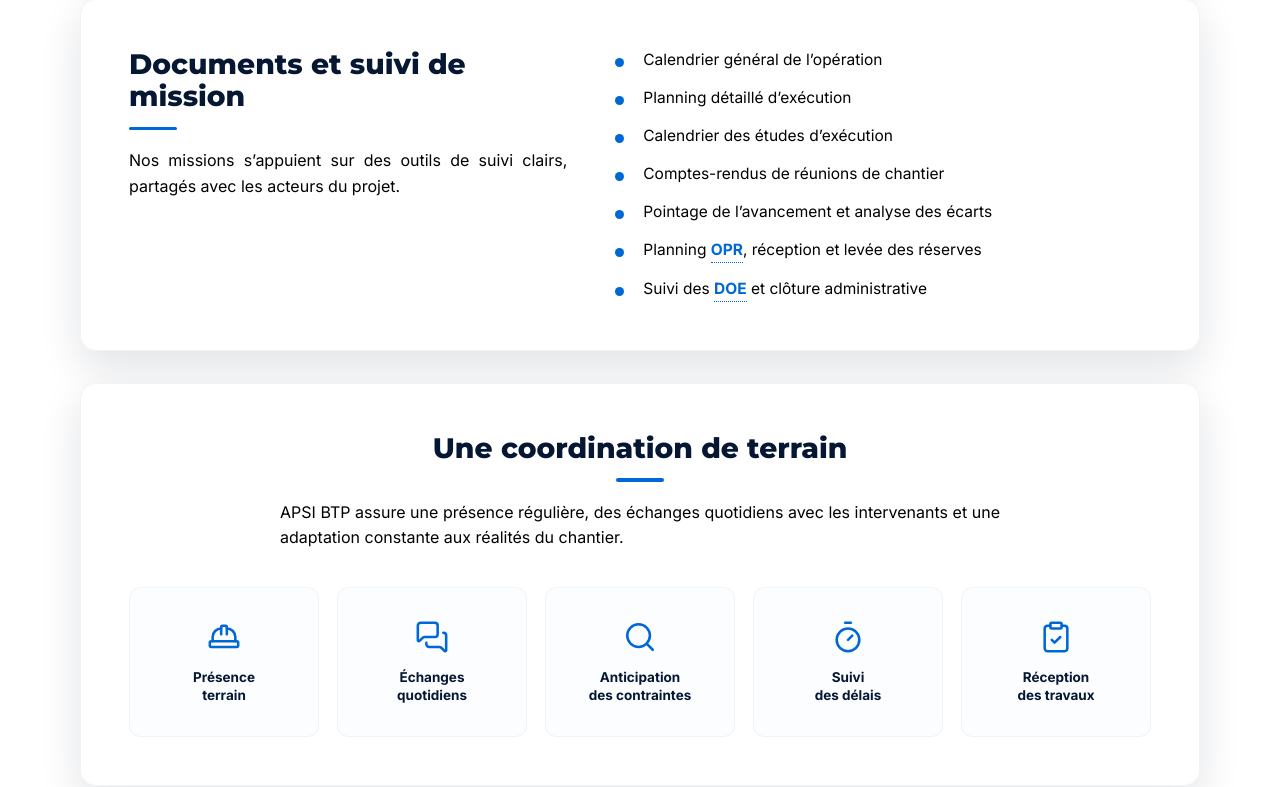
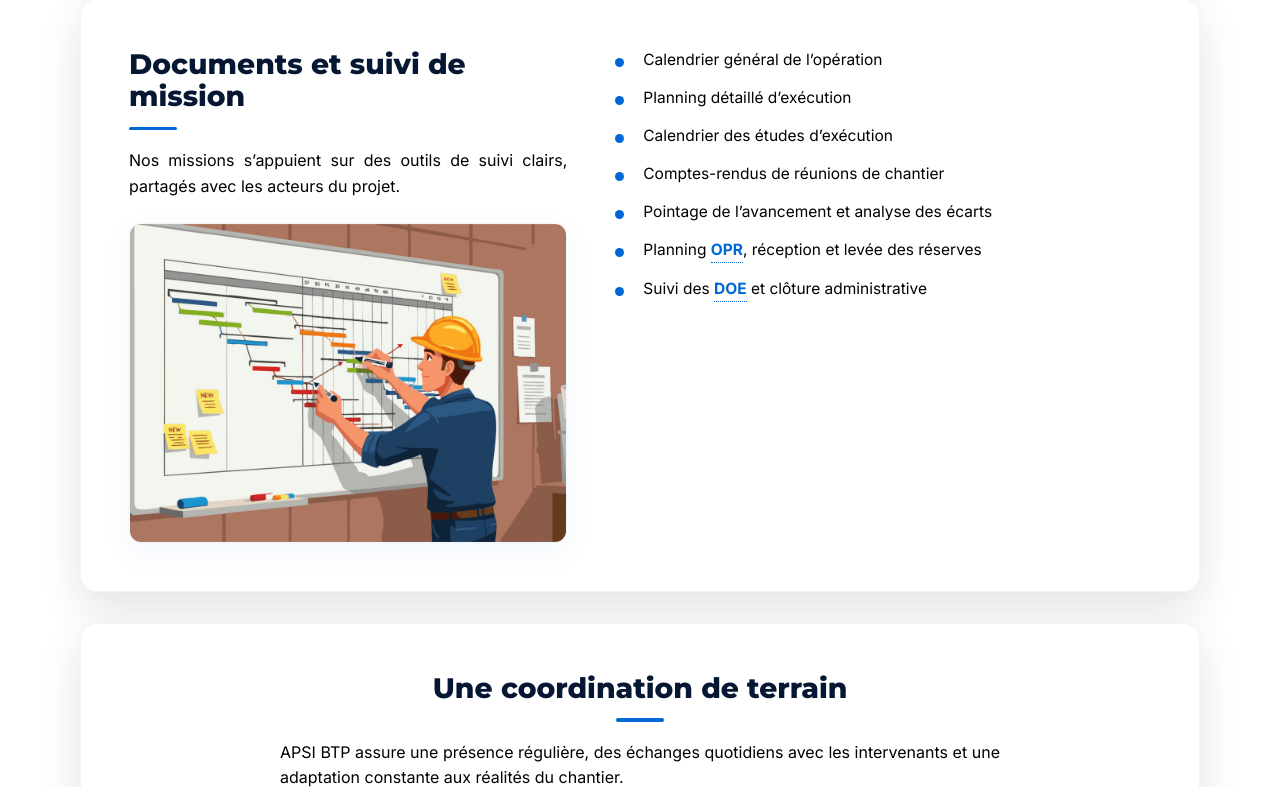
Before and after one commit to oriancm/APSI-WEB, a PHP site: page /professions in a window 1280 px wide. Shown: the part 2822-3609 px from the top of the page. Run offline with PHP 8.4, Linux system fonts and the light colour scheme.

Commit message:
feat: integrate premium documents illustration in the deliverables section

```diff
--- a/css/professions.css
+++ b/css/professions.css
@@ -513,6 +513,33 @@ body.professions-page .site-shell-bg {
     align-items: start;
 }
 
+.profession-deliverables-left {
+    display: flex;
+    flex-direction: column;
+}
+
+.deliverables-image-wrap {
+    margin-top: 24px;
+    border-radius: 12px;
+    overflow: hidden;
+    border: 1px solid rgba(0, 103, 214, 0.06);
+    box-shadow: 0 10px 30px rgba(0, 94, 200, 0.06);
+    background: #ffffff;
+    transition: transform 0.4s cubic-bezier(0.16, 1, 0.3, 1), box-shadow 0.4s cubic-bezier(0.16, 1, 0.3, 1);
+}
+
+.deliverables-image-wrap:hover {
+    transform: translateY(-4px) scale(1.01);
+    box-shadow: 0 16px 36px rgba(0, 94, 200, 0.1);
+}
+
+.deliverables-image-wrap img {
+    display: block;
+    width: 100%;
+    height: auto;
+    object-fit: cover;
+}
+
 .profession-deliverables ul {
     margin: 0;
     padding: 0;
--- a/professions.php
+++ b/professions.php
@@ -268,11 +268,14 @@
     </section>
 
     <section class="profession-deliverables">
-        <div>
+        <div class="profession-deliverables-left">
             <h2>Documents et suivi de mission</h2>
             <p>
                 Nos missions s’appuient sur des outils de suivi clairs, partagés avec les acteurs du projet.
             </p>
+            <div class="deliverables-image-wrap">
+                <img src="/img/illustrations-articles-de-blog.png" alt="Outils de documents et suivi de mission - APSI BTP">
+            </div>
         </div>
 
         <ul>
```
Also changed, not shown: img/illustrations-articles-de-blog.png (added).
